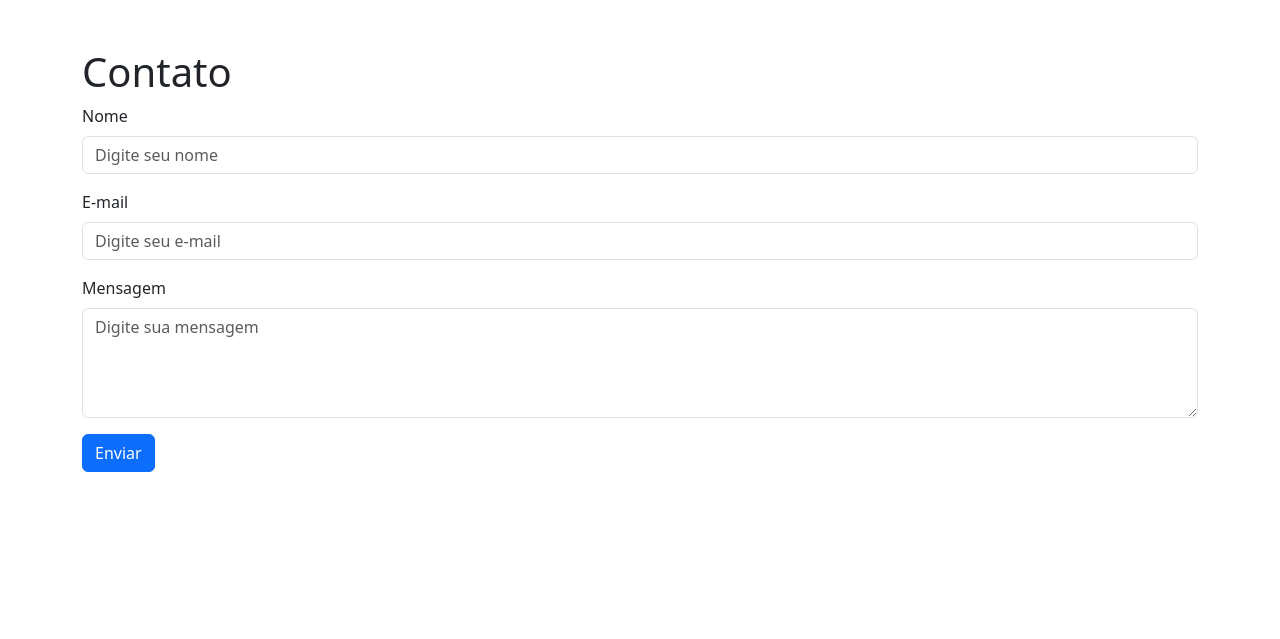
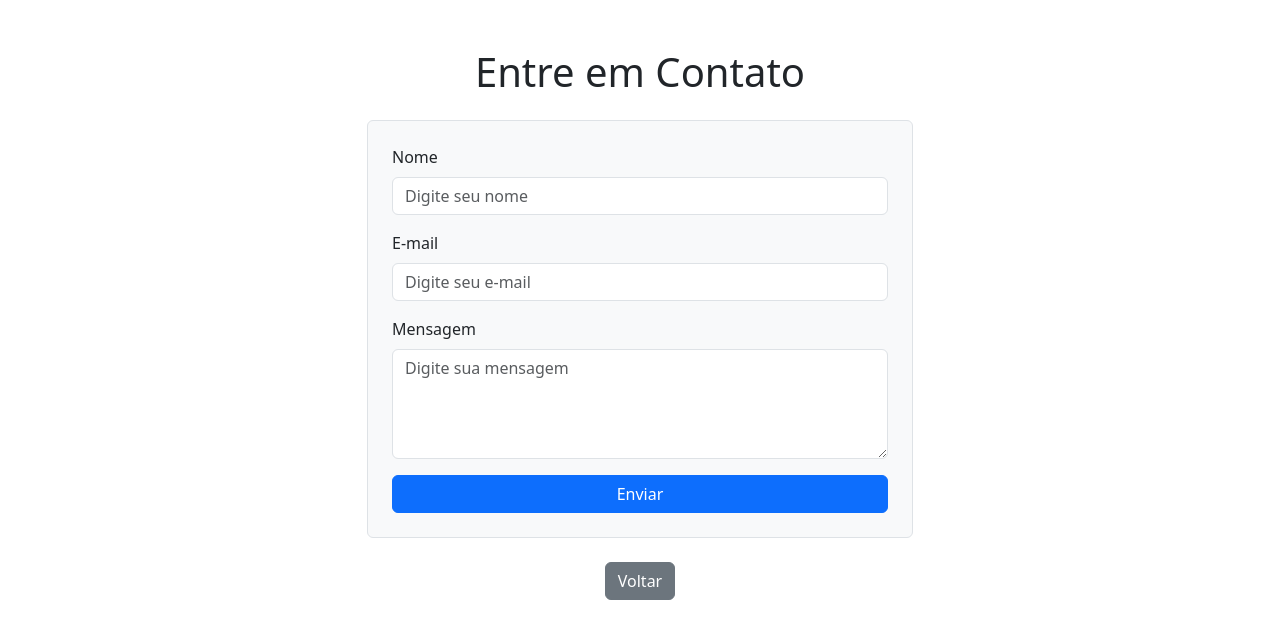
Before and after one commit to EstudosPythonSenac2024/estudos_senac, a Django app: page /contato/ in a window 1280 px wide. Shown: the top 639 px of the page. Run offline with Django 5.2, Linux system fonts and the light colour scheme; some libraries are stand-ins or nearby versions.

Commit message:
atualizando info.

```diff
--- a/python/django/escola/cadastro/templates/cadastro/contato.html
+++ b/python/django/escola/cadastro/templates/cadastro/contato.html
@@ -1,4 +1,6 @@
 {% load static %}
+{% load crispy_forms_tags %}  <!-- Se estiver usando Crispy Forms para estilizar -->
+
 <!DOCTYPE html>
 <html lang="pt-br">
 <head>
@@ -9,22 +11,43 @@
 </head>
 <body>
     <div class="container mt-5">
-        <h1>Contato</h1>
-        <form>
-            <div class="mb-3">
-                <label for="nome" class="form-label">Nome</label>
-                <input type="text" class="form-control" id="nome" placeholder="Digite seu nome">
+        <h1 class="text-center mb-4">Entre em Contato</h1>
+
+        <!-- Exibe mensagens de sucesso -->
+        {% if messages %}
+            <div class="alert alert-success">
+                {% for message in messages %}
+                    {{ message }}
+                {% endfor %}
             </div>
-            <div class="mb-3">
-                <label for="email" class="form-label">E-mail</label>
-                <input type="email" class="form-control" id="email" placeholder="Digite seu e-mail">
+        {% endif %}
+
+        <div class="row justify-content-center">
+            <div class="col-md-6">
+                <form method="POST" class="p-4 border rounded bg-light">
+                    {% csrf_token %}
+                    <div class="mb-3">
+                        <label for="{{ form.nome.id_for_label }}" class="form-label">Nome</label>
+                        <input type="text" name="nome" id="id_nome" class="form-control" placeholder="Digite seu nome">
+                    </div>
+                    <div class="mb-3">
+                        <label for="{{ form.email.id_for_label }}" class="form-label">E-mail</label>
+                        <input type="email" name="email" id="id_email" class="form-control" placeholder="Digite seu e-mail">
+                    </div>
+                    <div class="mb-3">
+                        <label for="{{ form.mensagem.id_for_label }}" class="form-label">Mensagem</label>
+                        <textarea name="mensagem" id="id_mensagem" class="form-control" rows="4" placeholder="Digite sua mensagem"></textarea>
+                    </div>
+                    <button type="submit" class="btn btn-primary w-100">Enviar</button>
+                </form>
             </div>
-            <div class="mb-3">
-                <label for="mensagem" class="form-label">Mensagem</label>
-                <textarea class="form-control" id="mensagem" rows="4" placeholder="Digite sua mensagem"></textarea>
-            </div>
-            <button type="submit" class="btn btn-primary">Enviar</button>
-        </form>
+        </div>
+
+        <div class="text-center mt-4">
+            <a href="{% url 'lista_alunos' %}" class="btn btn-secondary">Voltar</a>
+        </div>
     </div>
+
+    <script src="https://cdn.jsdelivr.net/npm/bootstrap@5.3.0/dist/js/bootstrap.bundle.min.js"></script>
 </body>
 </html>
--- a/python/django/escola/cadastro/urls.py
+++ b/python/django/escola/cadastro/urls.py
@@ -1,7 +1,7 @@
 from django.urls import path
-from .views import lista_alunos, contato
+from .views import lista_alunos, contato  # 🔹 Remova "views"
 
 urlpatterns = [
     path('', lista_alunos, name='lista_alunos'),
-    path('contato/', contato, name='contato'),
+    path('contato/', contato, name='contato'),  # 🔹 Agora chamamos "contato" diretamente
 ]
--- a/python/django/escola/escola/settings.py
+++ b/python/django/escola/escola/settings.py
@@ -38,8 +38,10 @@ INSTALLED_APPS = [
     'django.contrib.messages',
     'django.contrib.staticfiles',
     'cadastro',  # Adicionando o app
+    'crispy_forms',
+    'crispy_bootstrap4',
 ]
-
+CRISPY_TEMPLATE_PACK = 'bootstrap4'
 
 MIDDLEWARE = [
     'django.middleware.security.SecurityMiddleware',
```
Also changed, not shown: python/django/escola/cadastro/admin.py (+8 -1 lines), python/django/escola/cadastro/forms.py (added, +12 -0 lines), python/django/escola/cadastro/models.py (+10 -7 lines), python/django/escola/cadastro/templates/cadastro/lista_alunos.html (+13 -7 lines), python/django/escola/cadastro/migrations/0004_contato.py (added), python/django/escola/db.sqlite3.
